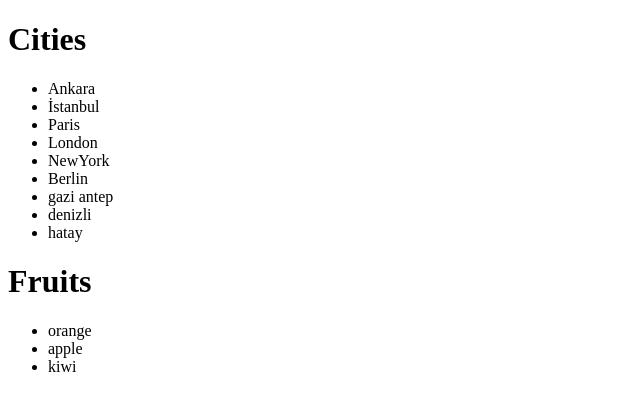
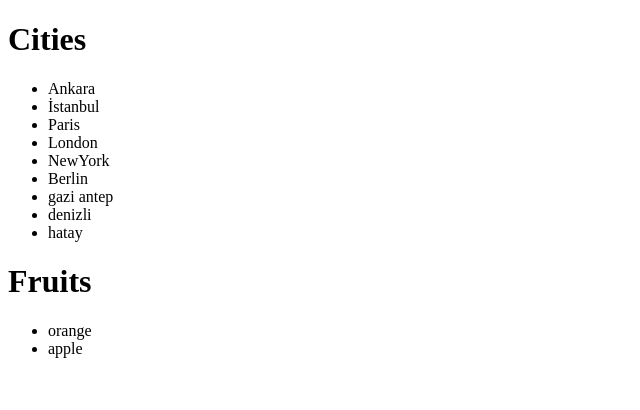
Before and after one commit to tfedai/myFirstRepo1, a plain HTML site: page index.html in a window 1280 px wide. Shown: the full height of the page, 0-640 px from the left. Drawn offline with Linux system fonts and the light colour scheme.

Commit message:
kiwi iptal
Signed-off-by: turan <turanfedai@gmail.com>

```diff
--- a/index.html
+++ b/index.html
@@ -24,7 +24,7 @@
     <ul>
         <li>orange</li>
         <li>apple</li>
-        <li>kiwi</li>
+
     </ul>
 
 </body>
```
